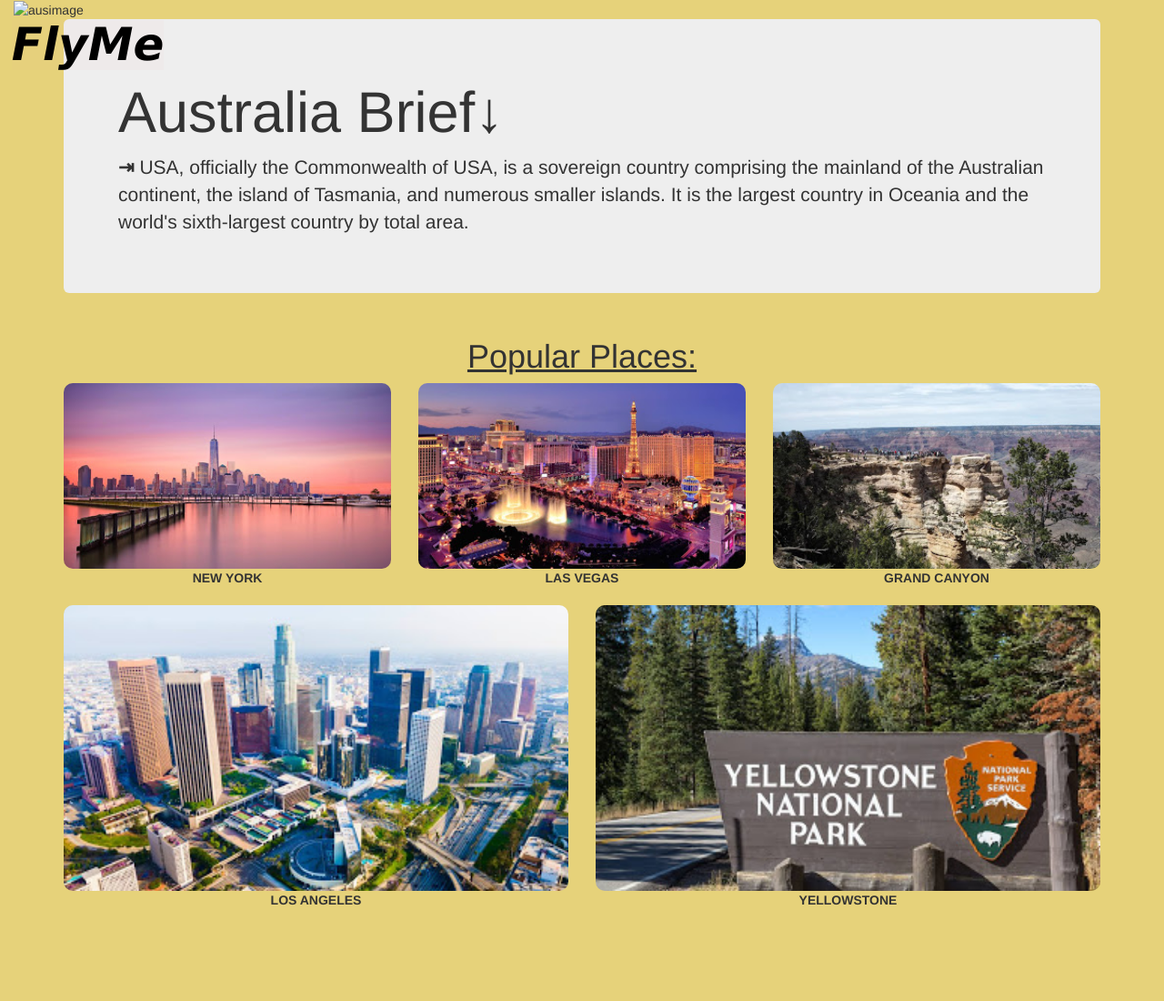
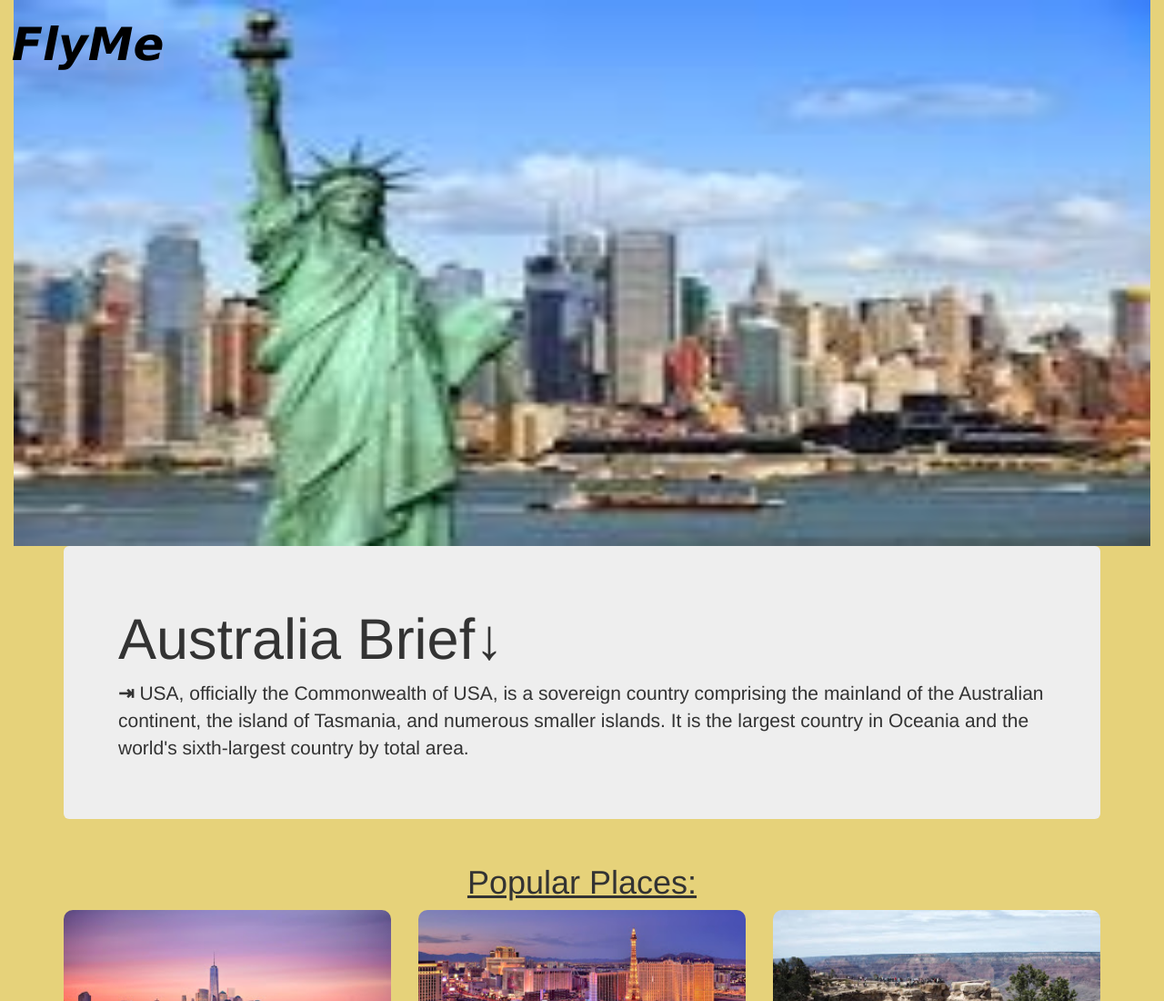
Before and after one commit to bjeevanreddy/bjeevanreddy.github.io, a plain HTML site: page usa.html in a window 1280 px wide. Shown: the top 1100 px of the page at 91% size. Before the commit the page ends 999 px from the top, so only its background shows below. Drawn offline with nearby package versions, Linux system fonts and the light colour scheme.

Commit message:
Update usa.html

```diff
--- a/usa.html
+++ b/usa.html
@@ -12,7 +12,7 @@
 
 <body>
 <div class="container-fluid headimage">
-   <img src="/images/usahead.jpeg" alt="ausimage">
+   <img src="/images/usahead.jpg" alt="ausimage">
    <a href="home.html"><h1 id="title"><b>FlyMe</b></h1></a>
 </div>
 <div class="container">
```
